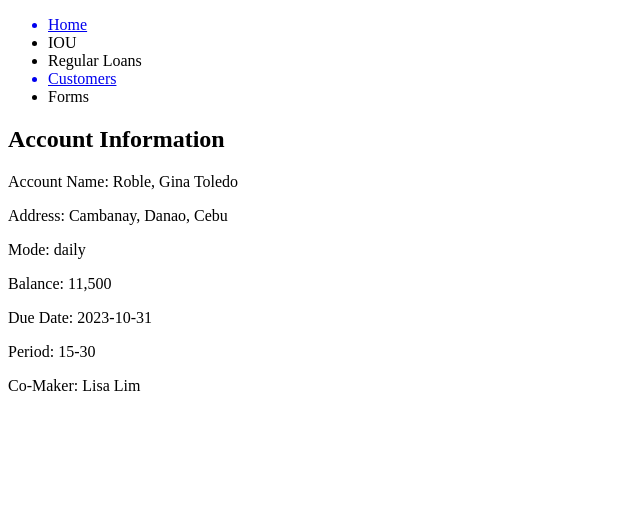
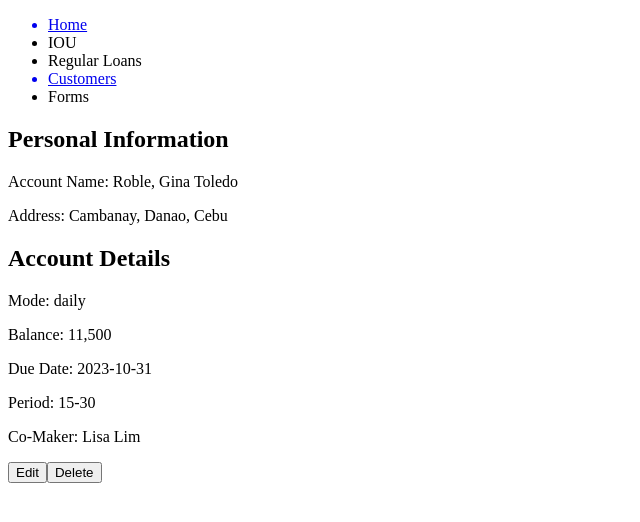
Before and after one commit to claudette-cabahug/vive-slams, a React app: page /customers/1 in a window 1280 px wide. Shown: the top 522 px of the page, without its empty margins (0-640 px from the left). Built offline with nearby package versions, Linux system fonts and the light colour scheme; the HTML template or start-up script is replaced by a standard one.

Commit message:
move the edit and delete buttons to single customr

```diff
--- a/src/client/components/Customer.jsx
+++ b/src/client/components/Customer.jsx
@@ -10,14 +10,17 @@ export default function Customer () {
 
   return (
     <div>
-      <h2>Account Information</h2>
+      <h2><strong>Personal Information</strong></h2>
         <p>Account Name: {customer.familyName}, {customer.givenName} {customer.middleName}</p>
         <p>Address: {customer.address}</p>
+      <h2><strong>Account Details</strong></h2>
         <p>Mode: {customer.mode}</p>
         <p>Balance: {customer.balance}</p>
         <p>Due Date: {customer.dueDate}</p>
         <p>Period: {customer.period}</p>
         <p>Co-Maker: {customer.coMaker}</p>
+      <button>Edit</button>
+      <button>Delete</button>
     </div>
   )
 }
--- a/src/client/components/CustomerCard.jsx
+++ b/src/client/components/CustomerCard.jsx
@@ -10,8 +10,6 @@ export default function CustomerCard (props) {
       <Link to={`/customers/${customer.id}`}>
         <p>{customer.familyName}, {customer.givenName} {customer.middleName}</p>
       </Link>
-      <button>Edit</button>
-      <button>Delete</button>
     </div>
   )
 
```
Lines whose indentation alone changed are shown as unchanged.
